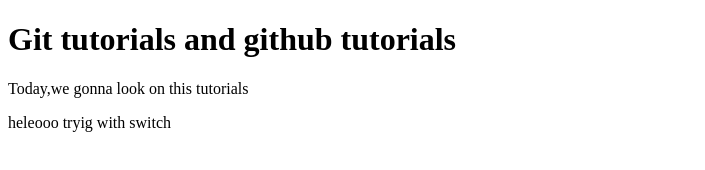
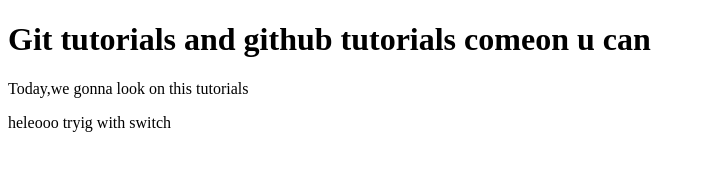
Before and after one commit to gayathri1398/Practicegit, a plain HTML site: page index.html in a window 1280 px wide. Shown: the whole page, without its empty margins (0-705 px from the left). Drawn offline with Linux system fonts and the light colour scheme.

Commit message:
span message

```diff
--- a/index.html
+++ b/index.html
@@ -7,8 +7,9 @@
     <title>Document</title>
 </head>
 <body>
-    <h1>Git tutorials and github tutorials </h1>
+    <h1>Git tutorials and github tutorials <span>comeon u can</span></h1>
     <p>Today,we gonna look on this tutorials</p>
     <p>heleooo tryig with switch</p>
+
 </body>
 </html>
```
